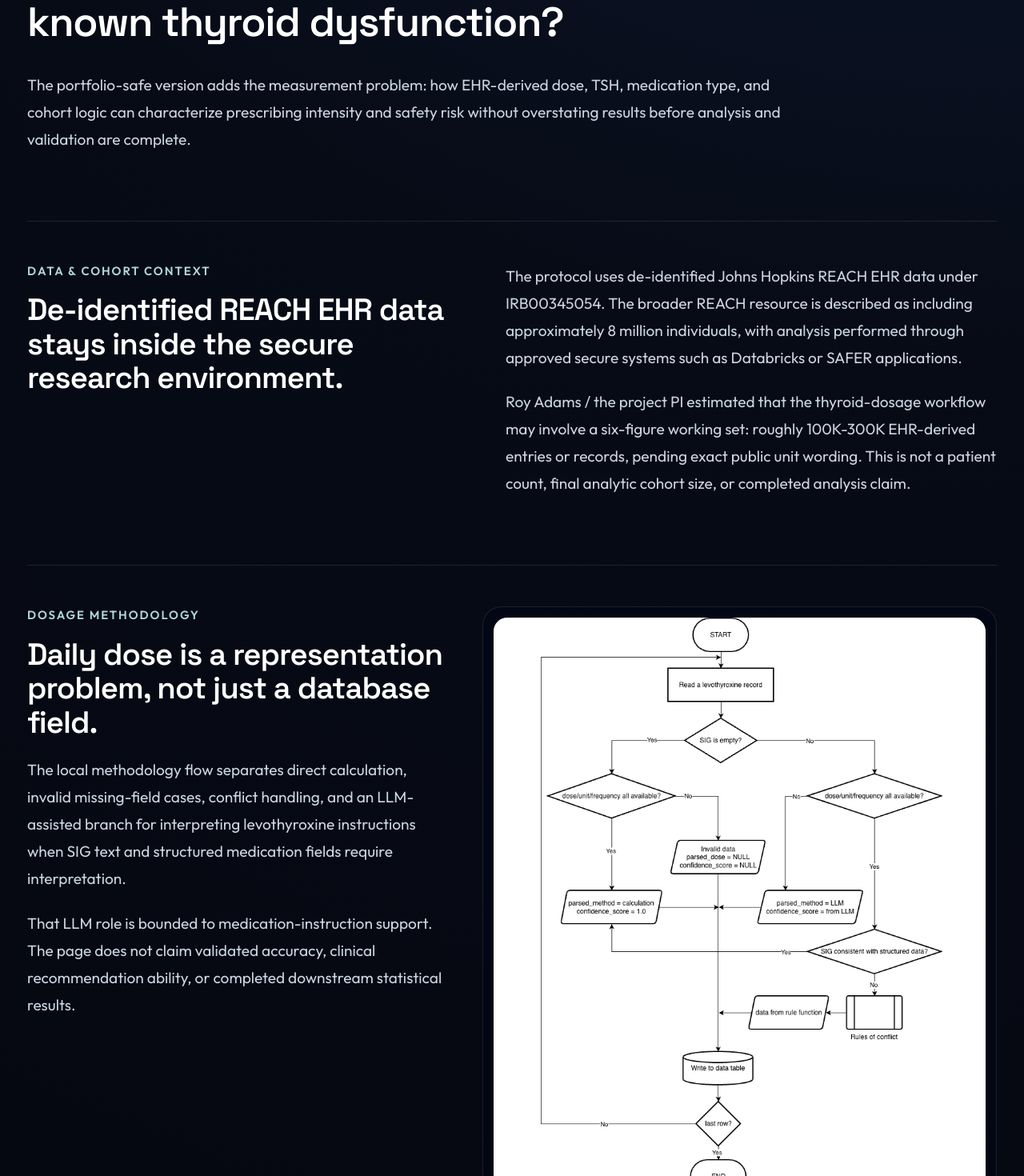
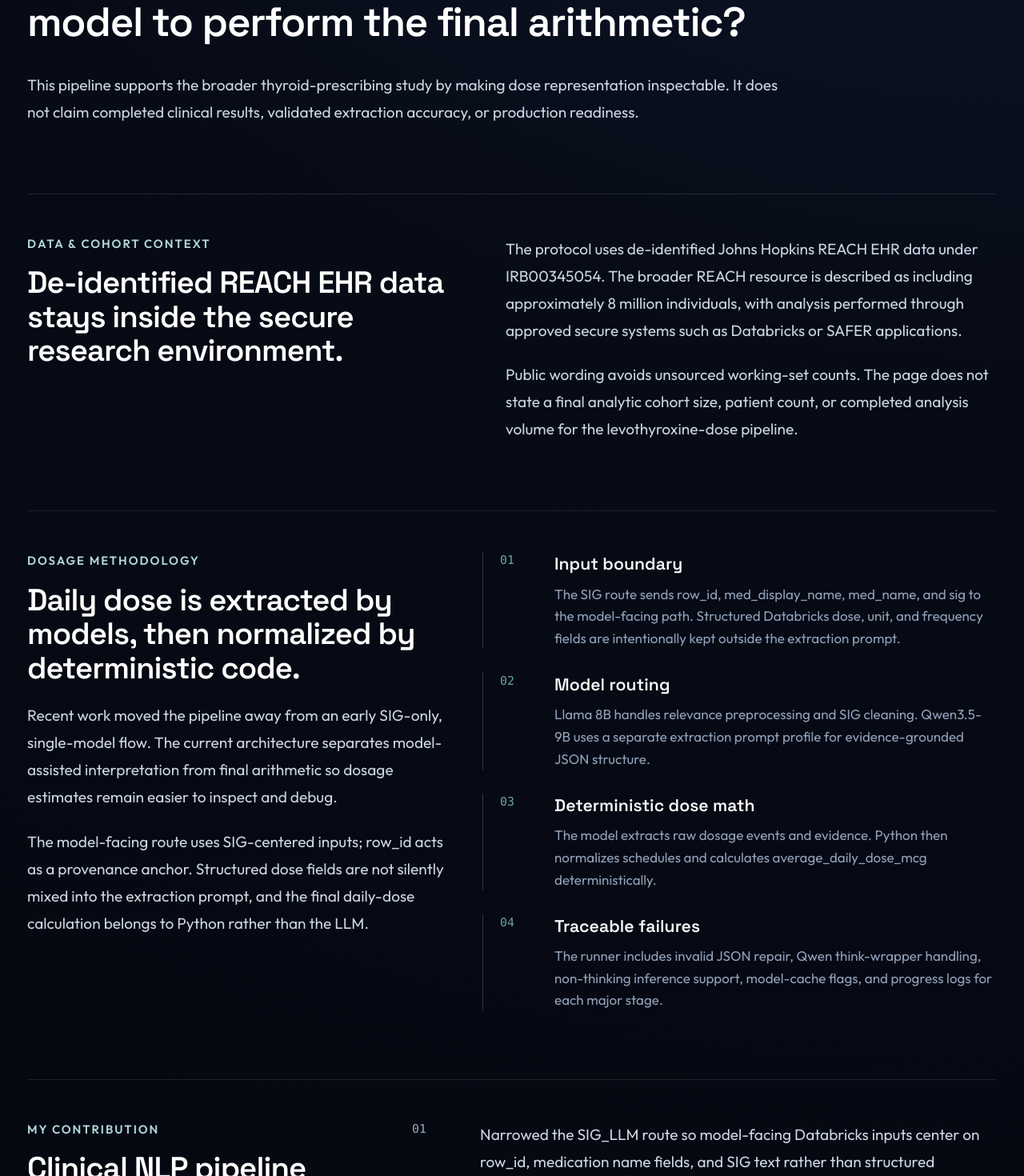
Before and after one commit to JunzheShi0702/personal-website, a React (Vite) app in the folder client/: page /research/reach in a window 1280 px wide. Shown: the part 1330-2800 px from the top of the page at 80% size. Built offline with nearby package versions, Linux system fonts and the light colour scheme.

Commit message:
Update REACH research narrative

```diff
--- a/client/src/pages/ReachProjectPage.tsx
+++ b/client/src/pages/ReachProjectPage.tsx
@@ -1,13 +1,11 @@
-const dosageFlowImage = '/research/reach/levothyroxine-dosage-flow.png'
-
 const researchQuestion =
-  'How do thyroid hormone prescribing patterns differ between psychiatry and primary care for adults with anxiety or depression and no known thyroid dysfunction?'
+  'How can noisy EHR levothyroxine instructions be converted into inspectable, normalized average daily dose estimates without asking a model to perform the final arithmetic?'
 
 const contributionItems = [
-  'Frame the protocol-defined research question for a public portfolio without turning ongoing work into claimed findings.',
-  'Map the dose-representation problem around structured medication fields, SIG text, TSH context, medication type, and cohort exclusions.',
-  'Review relevant clinical and AI literature around thyroid hormone prescribing, psychiatric augmentation, EHR methodology, and LLM validation risk.',
-  'Help define what should remain bounded: cohort size, dosage parsing accuracy, patient-level data, and clinical conclusions before validation.',
+  'Narrowed the SIG_LLM route so model-facing Databricks inputs center on row_id, medication name fields, and SIG text rather than structured dose/unit/frequency fields.',
+  'Separated model responsibilities: Llama 8B supports relevance preprocessing and SIG cleaning; Qwen3.5-9B handles structured JSON extraction with its own prompt profile.',
+  'Shifted the extraction prompt toward evidence-grounded raw structure, leaving schedule normalization and average_daily_dose_mcg arithmetic to deterministic Python logic.',
+  'Improved debugging and failure visibility across Databricks read, model loading, preprocessing, extraction, JSON repair, parser status, and deterministic calculation status.',
 ]
 
 const literatureLenses = [
@@ -19,20 +17,43 @@ const literatureLenses = [
   {
     title: 'EHR-derived evidence',
     body:
-      'Frames why medication history, orders, labs, demographics, and encounter context have to be interpreted as research data rather than raw truth.',
+      'Frames why medication history, SIG text, medication names, labs, demographics, and encounter context have to be interpreted as research data rather than raw truth.',
   },
   {
     title: 'Clinical AI boundaries',
     body:
-      'Keeps the LLM role narrow: medication-instruction interpretation support that still needs validation before any clinical conclusion.',
+      'Keeps the LLM role narrow: relevance preprocessing, SIG cleaning, and structured extraction support that still needs validation before any clinical conclusion.',
+  },
+]
+
+const architectureSteps = [
+  {
+    title: 'Input boundary',
+    body:
+      'The SIG route sends row_id, med_display_name, med_name, and sig to the model-facing path. Structured Databricks dose, unit, and frequency fields are intentionally kept outside the extraction prompt.',
+  },
+  {
+    title: 'Model routing',
+    body:
+      'Llama 8B handles relevance preprocessing and SIG cleaning. Qwen3.5-9B uses a separate extraction prompt profile for evidence-grounded JSON structure.',
+  },
+  {
+    title: 'Deterministic dose math',
+    body:
+      'The model extracts raw dosage events and evidence. Python then normalizes schedules and calculates average_daily_dose_mcg deterministically.',
+  },
+  {
+    title: 'Traceable failures',
+    body:
+      'The runner includes invalid JSON repair, Qwen think-wrapper handling, non-thinking inference support, model-cache flags, and progress logs for each major stage.',
   },
 ]
 
 const boundaryItems = [
   'No preliminary results or psychiatry-versus-primary-care conclusions are claimed.',
-  'No patient-level data, raw notes, or identifiable clinical examples are shown.',
-  'No validated LLM accuracy, benchmark, or model-performance number is claimed.',
-  'The six-figure working-set estimate is not described as patients, final cohort size, or completed analysis.',
+  'No patient-level data, raw notes, real row IDs, table names, or internal debug payloads are shown.',
+  'No validated LLM accuracy, production-readiness, benchmark, or clinical model-performance number is claimed.',
+  'The internal baseline review is treated as a debugging signal, not as a validated accuracy result.',
 ]
 
 function SectionLabel({ children }: { children: string }) {
@@ -63,9 +84,9 @@ export function ReachProjectPage() {
         </h1>
         <p className="mt-7 max-w-4xl text-lg leading-[1.6] text-slate-300 md:text-[1.2rem]">
           REACH is research support, not a product case study. The work centers on
-          defining a clinical question, representing thyroid dosage from EHR
-          medication data, and keeping public claims inside the evidence currently
-          supported by the protocol and local methodology artifacts.
+          extracting normalized average daily levothyroxine dose from noisy EHR
+          medication instructions, while keeping the model role inspectable and
+          the public claims inside the evidence currently supported.
         </p>
       </section>
 
@@ -91,10 +112,9 @@ export function ReachProjectPage() {
           {researchQuestion}
         </h2>
         <p className="mt-7 max-w-4xl text-base leading-8 text-slate-300 md:text-lg">
-          The portfolio-safe version adds the measurement problem: how
-          EHR-derived dose, TSH, medication type, and cohort logic can characterize
-          prescribing intensity and safety risk without overstating results before
-          analysis and validation are complete.
+          This pipeline supports the broader thyroid-prescribing study by making
+          dose representation inspectable. It does not claim completed clinical
+          results, validated extraction accuracy, or production readiness.
         </p>
       </section>
 
@@ -113,10 +133,9 @@ export function ReachProjectPage() {
             approved secure systems such as Databricks or SAFER applications.
           </p>
           <p>
-            Roy Adams / the project PI estimated that the thyroid-dosage workflow
-            may involve a six-figure working set: roughly 100K-300K EHR-derived
-            entries or records, pending exact public unit wording. This is not a
-            patient count, final analytic cohort size, or completed analysis claim.
+            Public wording avoids unsourced working-set counts. The page does not
+            state a final analytic cohort size, patient count, or completed
+            analysis volume for the levothyroxine-dose pipeline.
           </p>
         </div>
       </section>
@@ -125,42 +144,49 @@ export function ReachProjectPage() {
         <div>
           <SectionLabel>Dosage Methodology</SectionLabel>
           <h2 className="mt-4 text-3xl font-semibold tracking-tight text-white md:text-4xl">
-            Daily dose is a representation problem, not just a database field.
+            Daily dose is extracted by models, then normalized by deterministic code.
           </h2>
           <p className="mt-5 text-base leading-8 text-slate-300 md:text-lg">
-            The local methodology flow separates direct calculation, invalid
-            missing-field cases, conflict handling, and an LLM-assisted branch for
-            interpreting levothyroxine instructions when SIG text and structured
-            medication fields require interpretation.
+            Recent work moved the pipeline away from an early SIG-only,
+            single-model flow. The current architecture separates model-assisted
+            interpretation from final arithmetic so dosage estimates remain
+            easier to inspect and debug.
           </p>
           <p className="mt-5 text-base leading-8 text-slate-300 md:text-lg">
-            That LLM role is bounded to medication-instruction support. The page
-            does not claim validated accuracy, clinical recommendation ability, or
-            completed downstream statistical results.
+            The model-facing route uses SIG-centered inputs; row_id acts as a
+            provenance anchor. Structured dose fields are not silently mixed into
+            the extraction prompt, and the final daily-dose calculation belongs to
+            Python rather than the LLM.
           </p>
         </div>
 
-        <figure className="overflow-hidden rounded-[1.4rem] border border-white/10 bg-slate-950/45 p-3">
-          <div className="overflow-hidden rounded-[1rem] bg-white">
-            <img
-              src={dosageFlowImage}
-              alt="Levothyroxine daily dose calculation flowchart showing structured-field calculation, invalid missing-field cases, conflict handling, and LLM-assisted SIG parsing."
-              className="mx-auto block max-h-[720px] w-full object-contain"
-            />
+        <div className="space-y-7">
+          {architectureSteps.map((step, index) => (
+            <article
+              key={step.title}
+              className="grid gap-4 border-l border-cyan-100/20 pl-5 sm:grid-cols-[3rem_1fr]"
+            >
+              <p className="font-mono text-sm text-cyan-200/65">
+                {String(index + 1).padStart(2, '0')}
+              </p>
+              <div>
+                <h3 className="text-xl font-semibold text-slate-50">
+                  {step.title}
+                </h3>
+                <p className="mt-2 text-base leading-relaxed text-slate-400">
+                  {step.body}
+                </p>
               </div>
-          <figcaption className="mt-3 border-t border-white/10 px-2 py-4 text-sm leading-relaxed text-slate-400">
-            Methodology artifact: levothyroxine daily-dose parsing flow. It is
-            shown as research-process evidence, not as proof of validated clinical
-            extraction.
-          </figcaption>
-        </figure>
+            </article>
+          ))}
+        </div>
       </section>
 
       <section className="grid gap-10 border-t border-white/10 pt-12 lg:grid-cols-[0.75fr_1.25fr]">
         <div>
           <SectionLabel>My Contribution</SectionLabel>
           <h2 className="mt-4 text-3xl font-semibold tracking-tight text-white md:text-4xl">
-            Research framing, methodology boundaries, and literature context.
+            Clinical NLP pipeline iteration with explicit ownership boundaries.
           </h2>
         </div>
         <ol className="space-y-6">
@@ -198,9 +224,16 @@ export function ReachProjectPage() {
         <div>
           <SectionLabel>Current Boundary</SectionLabel>
           <h2 className="mt-4 text-3xl font-semibold tracking-tight text-white md:text-4xl">
-            The useful part is the restraint.
+            The current result is an inspectable iteration, not a solved clinical system.
           </h2>
         </div>
+        <div className="space-y-7">
+          <p className="text-base leading-8 text-slate-300 md:text-lg">
+            A small internal baseline review before the multi-model branch found
+            that roughly 15 of 20 sampled examples were acceptable. The failures
+            clustered around invalid JSON, complex escalating or phased non-weekly
+            regimens, and supplemental daily-dose instructions.
+          </p>
           <ul className="space-y-5">
             {boundaryItems.map((item) => (
               <li
@@ -211,6 +244,7 @@ export function ReachProjectPage() {
               </li>
             ))}
           </ul>
+        </div>
       </section>
 
       <section className="border-t border-white/10 pt-12">
@@ -222,9 +256,9 @@ export function ReachProjectPage() {
         <p className="mt-7 max-w-4xl text-base leading-8 text-slate-300 md:text-lg">
           REACH belongs in the research track because it shows the clinical side of
           the same portfolio theme: evidence has to stay interpretable before it
-          becomes a recommendation. Here, that means thyroid hormone prescribing,
-          psychiatry versus primary care, TSH, dose, medication type, and a clear
-          boundary between methodology support and completed clinical results.
+          becomes a recommendation. Here, that means levothyroxine SIG text,
+          normalized daily dose, TSH context, medication type, and a clear boundary
+          between methodology iteration and completed clinical results.
         </p>
       </section>
     </article>
```
Also changed, not shown: client/src/content/siteContent.ts (+6 -6 lines), client/public/research/reach/levothyroxine-dosage-flow.png (deleted). Lines whose indentation alone changed are shown as unchanged.
